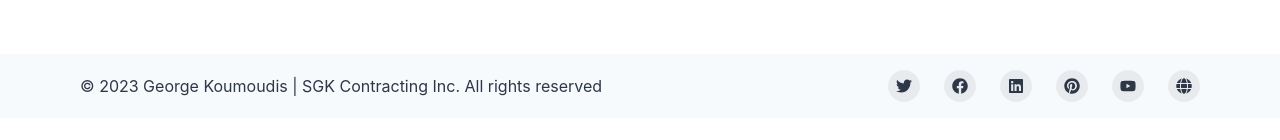
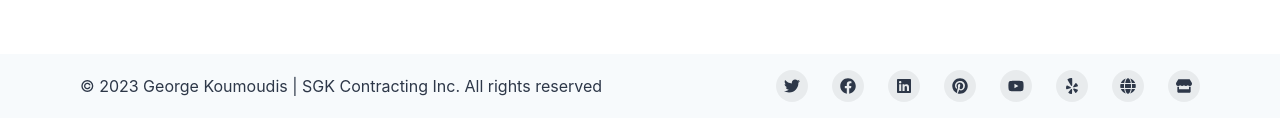
Before and after one commit to getdigitaldesign/george-koumoudis, a Next.js app: page / in a window 1280 px wide. Shown: the part 520-660 px from the top of the page. Built offline with nearby package versions, Linux system fonts and the light colour scheme.

Commit message:
add yelp and elocal links

```diff
--- a/components/Sections/Footer.js
+++ b/components/Sections/Footer.js
@@ -7,7 +7,7 @@ import {
     useColorModeValue,
     VisuallyHidden,
   } from '@chakra-ui/react';
-  import { FaTwitter, FaFacebook, FaLinkedin, FaPinterest, FaYoutube, FaGlobe } from 'react-icons/fa';
+  import { FaStore, FaYelp, FaTwitter, FaFacebook, FaLinkedin, FaPinterest, FaYoutube, FaGlobe } from 'react-icons/fa';
   import { ReactNode } from 'react';
 
   const SocialButton = ({
@@ -68,8 +68,14 @@ import {
             <SocialButton label={'YouTube'} href={'https://www.youtube.com/@GeorgeKoumoudis/'}>
               <FaYoutube />
             </SocialButton>
+            <SocialButton label={'Yelp'} href={'https://www.yelp.com/biz/sgk-contracting-baltimore'} open>
+              <FaYelp />
+            </SocialButton>
             <SocialButton label={'Website'} href={'https://www.sgkcontractinginc.com'} open>
               <FaGlobe />
+            </SocialButton>
+            <SocialButton label={'eLocal'} href={'https://www.elocal.com/profile/sgk-contracting-inc-21910783'} open>
+              <FaStore />
             </SocialButton>
           </Stack>
         </Container>
```
